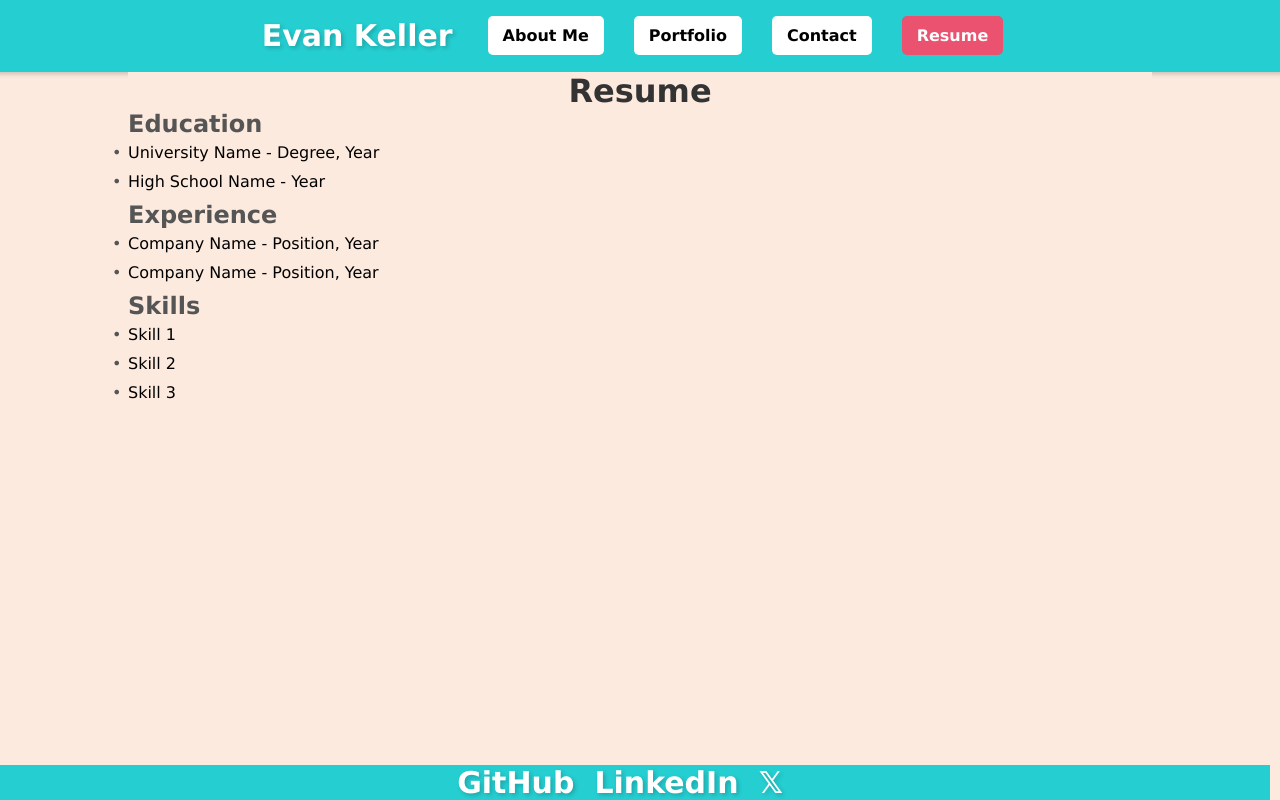
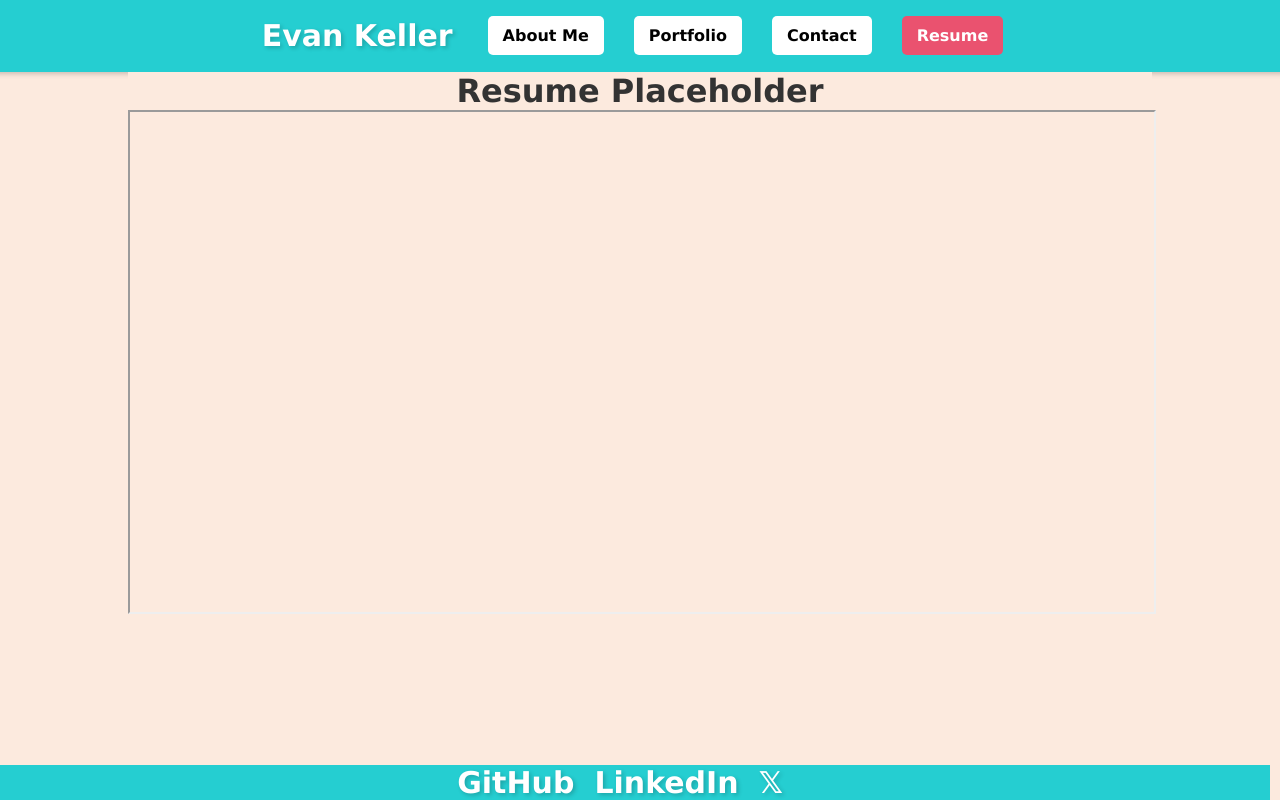
Before and after one commit to 33649EK/reactjs-portfolio-evanK, a React (Vite) app: page /Resume in a window 1280 px wide. Built offline with nearby package versions, Linux system fonts and the light colour scheme.

Commit message:
modified resume.jsx

```diff
--- a/src/pages/Resume.jsx
+++ b/src/pages/Resume.jsx
@@ -1,26 +1,9 @@
 const Resume = () => {
   return (
     <div className="resumeContent">
-      <h1 className="resume">Resume</h1>
-      <div>
-        <h2 className="resumeHeader">Education</h2>
-        <ul>
-          <li>University Name - Degree, Year</li>
-          <li>High School Name - Year</li>
-        </ul>
-
-        <h2 className="resumeHeader">Experience</h2>
-        <ul>
-          <li>Company Name - Position, Year</li>
-          <li>Company Name - Position, Year</li>
-        </ul>
-
-        <h2 className="resumeHeader">Skills</h2>
-        <ul>
-          <li>Skill 1</li>
-          <li>Skill 2</li>
-          <li>Skill 3</li>
-        </ul>
+      <h1 className="resume">Resume Placeholder</h1>
+      <div className="resumeImage">
+        <iframe src="./pdf/resumePlaceholder.pdf" width="100%" height="500px"/>
       </div>
     </div>
   );
```
Also changed, not shown: 2 other files (tests, documents, lock files or other folders).
